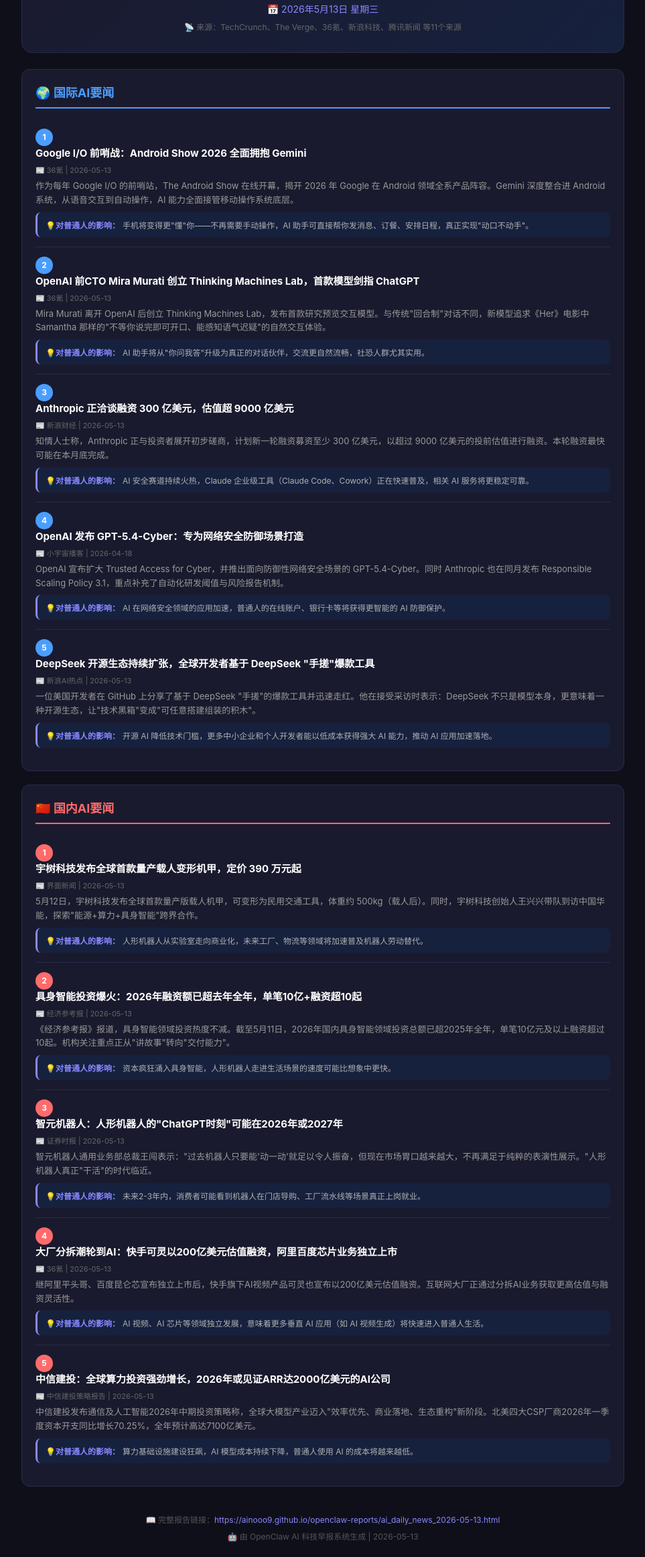
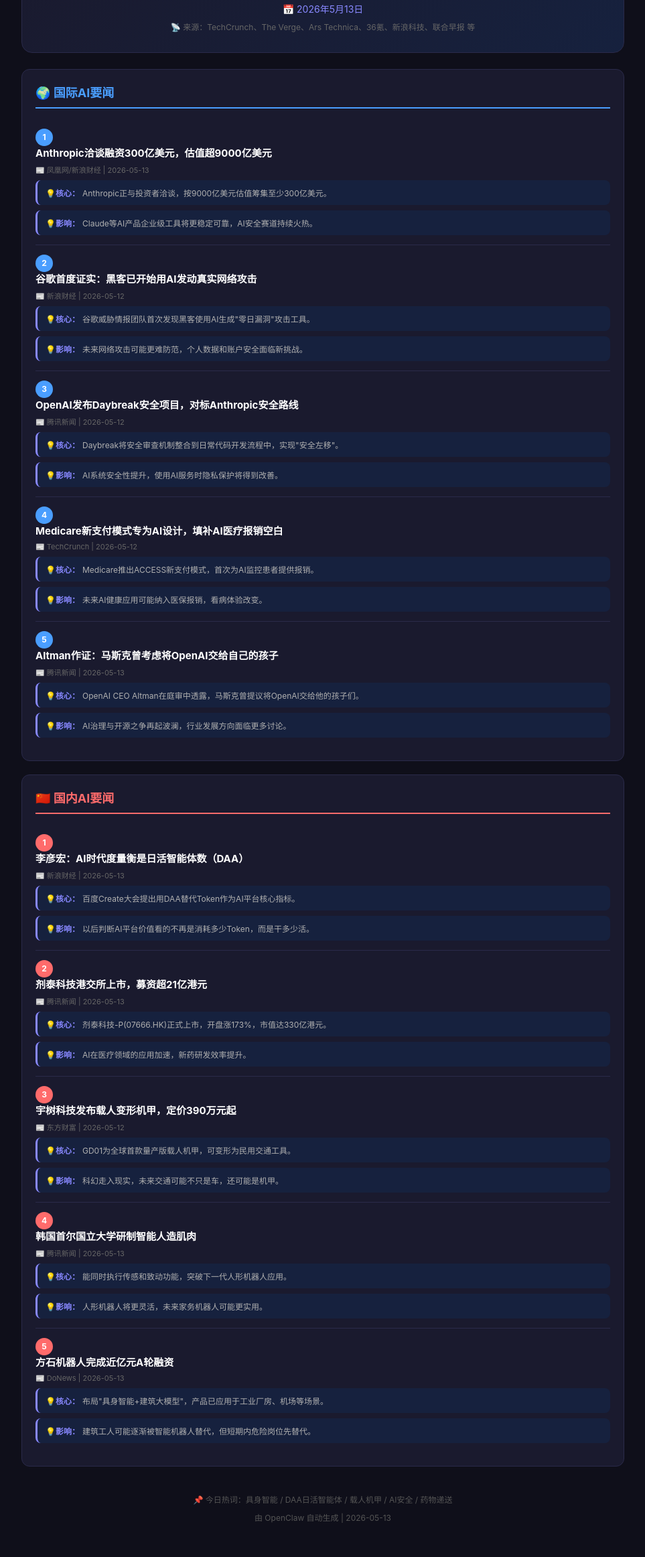
Before and after one commit to ainooo9/openclaw-reports, a plain HTML site: page ai_daily_news_2026-05-13.html in a window 1280 px wide. Shown: the part 96-2420 px from the top of the page at 67% size, without its empty margins (158-1121 px from the left). Drawn offline with Linux system fonts and the light colour scheme.

Commit message:
AI Daily News 2026-05-13

```diff
--- a/ai_daily_news_2026-05-13.html
+++ b/ai_daily_news_2026-05-13.html
@@ -34,46 +34,46 @@
 <div class="container">
     <div class="header">
         <h1>🤖 AI科技早报</h1>
-            <div class="date">📅 2026年5月13日 星期三</div>
-            <div class="sources">📡 来源：TechCrunch、The Verge、36氪、新浪科技、腾讯新闻 等11个来源</div>
+        <div class="date">📅 2026年5月13日</div>
+        <div class="sources">📡 来源：TechCrunch、The Verge、Ars Technica、36氪、新浪科技、联合早报 等</div>
     </div>
 
     <div class="section intl">
         <div class="section-title">🌍 国际AI要闻</div>
 
         <div class="news-item">
-                <div><span class="num">1</span><h3>Google I/O 前哨战：Android Show 2026 全面拥抱 Gemini</h3></div>
-                <div class="source">📰 36氪 | 2026-05-13</div>
-                <p>作为每年 Google I/O 的前哨站，The Android Show 在线开幕，揭开 2026 年 Google 在 Android 领域全系产品阵容。Gemini 深度整合进 Android 系统，从语音交互到自动操作，AI 能力全面接管移动操作系统底层。</p>
-                <div class="impact"><span class="impact-label">💡对普通人的影响：</span>手机将变得更"懂"你——不再需要手动操作，AI 助手可直接帮你发消息、订餐、安排日程，真正实现"动口不动手"。</div>
+            <div><span class="num">1</span><h3>Anthropic洽谈融资300亿美元，估值超9000亿美元</h3></div>
+            <div class="source">📰 凤凰网/新浪财经 | 2026-05-13</div>
+            <div class="impact"><span class="impact-label">💡核心：</span>Anthropic正与投资者洽谈，按9000亿美元估值筹集至少300亿美元。</div>
+            <div class="impact"><span class="impact-label">💡影响：</span>Claude等AI产品企业级工具将更稳定可靠，AI安全赛道持续火热。</div>
         </div>
 
         <div class="news-item">
-                <div><span class="num">2</span><h3>OpenAI 前CTO Mira Murati 创立 Thinking Machines Lab，首款模型剑指 ChatGPT</h3></div>
-                <div class="source">📰 36氪 | 2026-05-13</div>
-                <p>Mira Murati 离开 OpenAI 后创立 Thinking Machines Lab，发布首款研究预览交互模型。与传统"回合制"对话不同，新模型追求《Her》电影中 Samantha 那样的"不等你说完即可开口、能感知语气迟疑"的自然交互体验。</p>
-                <div class="impact"><span class="impact-label">💡对普通人的影响：</span>AI 助手将从"你问我答"升级为真正的对话伙伴，交流更自然流畅，社恐人群尤其实用。</div>
+            <div><span class="num">2</span><h3>谷歌首度证实：黑客已开始用AI发动真实网络攻击</h3></div>
+            <div class="source">📰 新浪财经 | 2026-05-12</div>
+            <div class="impact"><span class="impact-label">💡核心：</span>谷歌威胁情报团队首次发现黑客使用AI生成"零日漏洞"攻击工具。</div>
+            <div class="impact"><span class="impact-label">💡影响：</span>未来网络攻击可能更难防范，个人数据和账户安全面临新挑战。</div>
         </div>
 
         <div class="news-item">
-                <div><span class="num">3</span><h3>Anthropic 正洽谈融资 300 亿美元，估值超 9000 亿美元</h3></div>
-                <div class="source">📰 新浪财经 | 2026-05-13</div>
-                <p>知情人士称，Anthropic 正与投资者展开初步磋商，计划新一轮融资募资至少 300 亿美元，以超过 9000 亿美元的投前估值进行融资。本轮融资最快可能在本月底完成。</p>
-                <div class="impact"><span class="impact-label">💡对普通人的影响：</span>AI 安全赛道持续火热，Claude 企业级工具（Claude Code、Cowork）正在快速普及，相关 AI 服务将更稳定可靠。</div>
+            <div><span class="num">3</span><h3>OpenAI发布Daybreak安全项目，对标Anthropic安全路线</h3></div>
+            <div class="source">📰 腾讯新闻 | 2026-05-12</div>
+            <div class="impact"><span class="impact-label">💡核心：</span>Daybreak将安全审查机制整合到日常代码开发流程中，实现"安全左移"。</div>
+            <div class="impact"><span class="impact-label">💡影响：</span>AI系统安全性提升，使用AI服务时隐私保护将得到改善。</div>
         </div>
 
         <div class="news-item">
-                <div><span class="num">4</span><h3>OpenAI 发布 GPT-5.4-Cyber：专为网络安全防御场景打造</h3></div>
-                <div class="source">📰 小宇宙播客 | 2026-04-18</div>
-                <p>OpenAI 宣布扩大 Trusted Access for Cyber，并推出面向防御性网络安全场景的 GPT-5.4-Cyber。同时 Anthropic 也在同月发布 Responsible Scaling Policy 3.1，重点补充了自动化研发阈值与风险报告机制。</p>
-                <div class="impact"><span class="impact-label">💡对普通人的影响：</span>AI 在网络安全领域的应用加速，普通人的在线账户、银行卡等将获得更智能的 AI 防御保护。</div>
+            <div><span class="num">4</span><h3>Medicare新支付模式专为AI设计，填补AI医疗报销空白</h3></div>
+            <div class="source">📰 TechCrunch | 2026-05-12</div>
+            <div class="impact"><span class="impact-label">💡核心：</span>Medicare推出ACCESS新支付模式，首次为AI监控患者提供报销。</div>
+            <div class="impact"><span class="impact-label">💡影响：</span>未来AI健康应用可能纳入医保报销，看病体验改变。</div>
         </div>
 
         <div class="news-item">
-                <div><span class="num">5</span><h3>DeepSeek 开源生态持续扩张，全球开发者基于 DeepSeek "手搓"爆款工具</h3></div>
-                <div class="source">📰 新浪AI热点 | 2026-05-13</div>
-                <p>一位美国开发者在 GitHub 上分享了基于 DeepSeek "手搓"的爆款工具并迅速走红。他在接受采访时表示：DeepSeek 不只是模型本身，更意味着一种开源生态，让"技术黑箱"变成"可任意搭建组装的积木"。</p>
-                <div class="impact"><span class="impact-label">💡对普通人的影响：</span>开源 AI 降低技术门槛，更多中小企业和个人开发者能以低成本获得强大 AI 能力，推动 AI 应用加速落地。</div>
+            <div><span class="num">5</span><h3>Altman作证：马斯克曾考虑将OpenAI交给自己的孩子</h3></div>
+            <div class="source">📰 腾讯新闻 | 2026-05-13</div>
+            <div class="impact"><span class="impact-label">💡核心：</span>OpenAI CEO Altman在庭审中透露，马斯克曾提议将OpenAI交给他的孩子们。</div>
+            <div class="impact"><span class="impact-label">💡影响：</span>AI治理与开源之争再起波澜，行业发展方向面临更多讨论。</div>
         </div>
     </div>
 
@@ -81,44 +81,44 @@
         <div class="section-title">🇨🇳 国内AI要闻</div>
 
         <div class="news-item">
-                <div><span class="num">1</span><h3>宇树科技发布全球首款量产载人变形机甲，定价 390 万元起</h3></div>
-                <div class="source">📰 界面新闻 | 2026-05-13</div>
-                <p>5月12日，宇树科技发布全球首款量产版载人机甲，可变形为民用交通工具，体重约 500kg（载人后）。同时，宇树科技创始人王兴兴带队到访中国华能，探索"能源+算力+具身智能"跨界合作。</p>
-                <div class="impact"><span class="impact-label">💡对普通人的影响：</span>人形机器人从实验室走向商业化，未来工厂、物流等领域将加速普及机器人劳动替代。</div>
+            <div><span class="num">1</span><h3>李彦宏：AI时代度量衡是日活智能体数（DAA）</h3></div>
+            <div class="source">📰 新浪财经 | 2026-05-13</div>
+            <div class="impact"><span class="impact-label">💡核心：</span>百度Create大会提出用DAA替代Token作为AI平台核心指标。</div>
+            <div class="impact"><span class="impact-label">💡影响：</span>以后判断AI平台价值看的不再是消耗多少Token，而是干多少活。</div>
         </div>
 
         <div class="news-item">
-                <div><span class="num">2</span><h3>具身智能投资爆火：2026年融资额已超去年全年，单笔10亿+融资超10起</h3></div>
-                <div class="source">📰 经济参考报 | 2026-05-13</div>
-                <p>《经济参考报》报道，具身智能领域投资热度不减。截至5月11日，2026年国内具身智能领域投资总额已超2025年全年，单笔10亿元及以上融资超过10起。机构关注重点正从"讲故事"转向"交付能力"。</p>
-                <div class="impact"><span class="impact-label">💡对普通人的影响：</span>资本疯狂涌入具身智能，人形机器人走进生活场景的速度可能比想象中更快。</div>
+            <div><span class="num">2</span><h3>剂泰科技港交所上市，募资超21亿港元</h3></div>
+            <div class="source">📰 腾讯新闻 | 2026-05-13</div>
+            <div class="impact"><span class="impact-label">💡核心：</span>剂泰科技-P(07666.HK)正式上市，开盘涨173%，市值达330亿港元。</div>
+            <div class="impact"><span class="impact-label">💡影响：</span>AI在医疗领域的应用加速，新药研发效率提升。</div>
         </div>
 
         <div class="news-item">
-                <div><span class="num">3</span><h3>智元机器人：人形机器人的"ChatGPT时刻"可能在2026年或2027年</h3></div>
-                <div class="source">📰 证券时报 | 2026-05-13</div>
-                <p>智元机器人通用业务部总裁王闯表示："过去机器人只要能'动一动'就足以令人振奋，但现在市场胃口越来越大，不再满足于纯粹的表演性展示。"人形机器人真正"干活"的时代临近。</p>
-                <div class="impact"><span class="impact-label">💡对普通人的影响：</span>未来2-3年内，消费者可能看到机器人在门店导购、工厂流水线等场景真正上岗就业。</div>
+            <div><span class="num">3</span><h3>宇树科技发布载人变形机甲，定价390万元起</h3></div>
+            <div class="source">📰 东方财富 | 2026-05-12</div>
+            <div class="impact"><span class="impact-label">💡核心：</span>GD01为全球首款量产版载人机甲，可变形为民用交通工具。</div>
+            <div class="impact"><span class="impact-label">💡影响：</span>科幻走入现实，未来交通可能不只是车，还可能是机甲。</div>
         </div>
 
         <div class="news-item">
-                <div><span class="num">4</span><h3>大厂分拆潮轮到AI：快手可灵以200亿美元估值融资，阿里百度芯片业务独立上市</h3></div>
-                <div class="source">📰 36氪 | 2026-05-13</div>
-                <p>继阿里平头哥、百度昆仑芯宣布独立上市后，快手旗下AI视频产品可灵也宣布以200亿美元估值融资。互联网大厂正通过分拆AI业务获取更高估值与融资灵活性。</p>
-                <div class="impact"><span class="impact-label">💡对普通人的影响：</span>AI 视频、AI 芯片等领域独立发展，意味着更多垂直 AI 应用（如 AI 视频生成）将快速进入普通人生活。</div>
+            <div><span class="num">4</span><h3>韩国首尔国立大学研制智能人造肌肉</h3></div>
+            <div class="source">📰 腾讯新闻 | 2026-05-13</div>
+            <div class="impact"><span class="impact-label">💡核心：</span>能同时执行传感和致动功能，突破下一代人形机器人应用。</div>
+            <div class="impact"><span class="impact-label">💡影响：</span>人形机器人将更灵活，未来家务机器人可能更实用。</div>
         </div>
 
         <div class="news-item">
-                <div><span class="num">5</span><h3>中信建投：全球算力投资强劲增长，2026年或见证ARR达2000亿美元的AI公司</h3></div>
-                <div class="source">📰 中信建投策略报告 | 2026-05-13</div>
-                <p>中信建投发布通信及人工智能2026年中期投资策略称，全球大模型产业迈入"效率优先、商业落地、生态重构"新阶段。北美四大CSP厂商2026年一季度资本开支同比增长70.25%，全年预计高达7100亿美元。</p>
-                <div class="impact"><span class="impact-label">💡对普通人的影响：</span>算力基础设施建设狂飙，AI 模型成本持续下降，普通人使用 AI 的成本将越来越低。</div>
+            <div><span class="num">5</span><h3>方石机器人完成近亿元A轮融资</h3></div>
+            <div class="source">📰 DoNews | 2026-05-13</div>
+            <div class="impact"><span class="impact-label">💡核心：</span>布局"具身智能+建筑大模型"，产品已应用于工业厂房、机场等场景。</div>
+            <div class="impact"><span class="impact-label">💡影响：</span>建筑工人可能逐渐被智能机器人替代，但短期内危险岗位先替代。</div>
         </div>
     </div>
 
     <div class="footer">
-            <p>📖 完整报告链接：<a href="https://ainooo9.github.io/openclaw-reports/ai_daily_news_2026-05-13.html">https://ainooo9.github.io/openclaw-reports/ai_daily_news_2026-05-13.html</a></p>
-            <p style="margin-top:8px;">🤖 由 OpenClaw AI 科技早报系统生成 | 2026-05-13</p>
+        <p>📌 今日热词：具身智能 / DAA日活智能体 / 载人机甲 / AI安全 / 药物递送</p>
+        <p style="margin-top:10px;">由 OpenClaw 自动生成 | 2026-05-13</p>
     </div>
 </div>
 </body>
```
Lines whose indentation alone changed are shown as unchanged.
